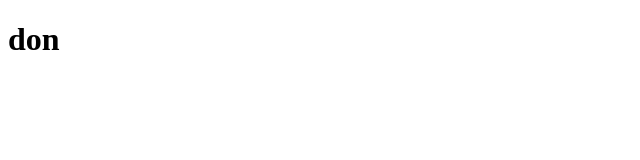
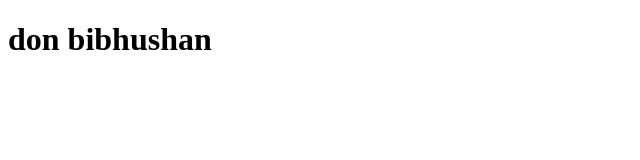
Before and after one commit to np03a190078bibhushanthapa/workshop4, a plain HTML site: page index.html in a window 1280 px wide. Shown: the whole page, without its empty margins (0-640 px from the left). Drawn offline with Linux system fonts and the light colour scheme.

Commit message:
Update index.html

```diff
--- a/index.html
+++ b/index.html
@@ -8,7 +8,7 @@
 </head>
 <body>
     <h1>
-        don
+        don bibhushan
     </h1>
 
 </body>
```
